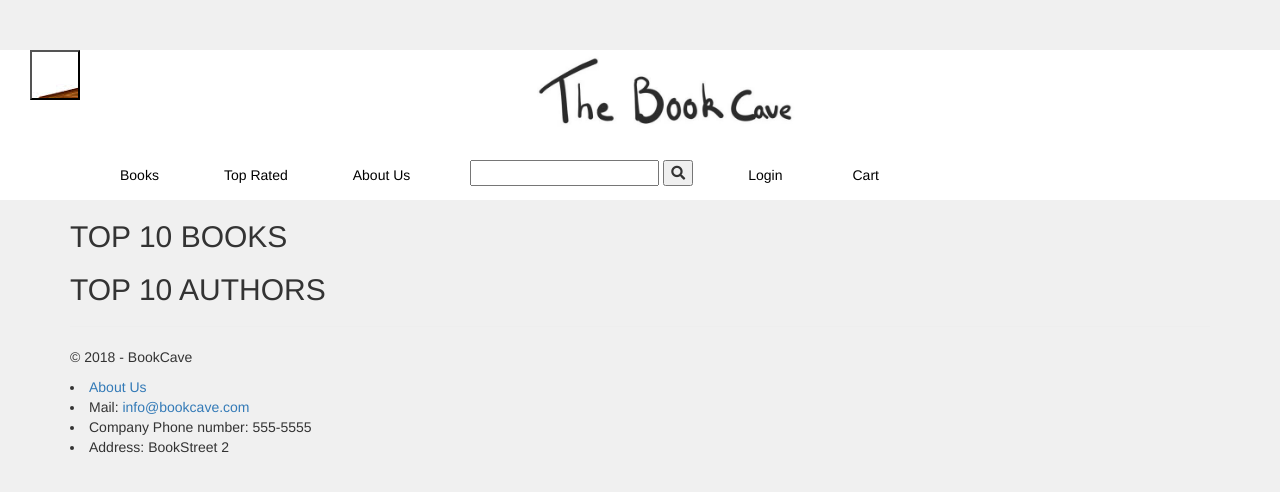
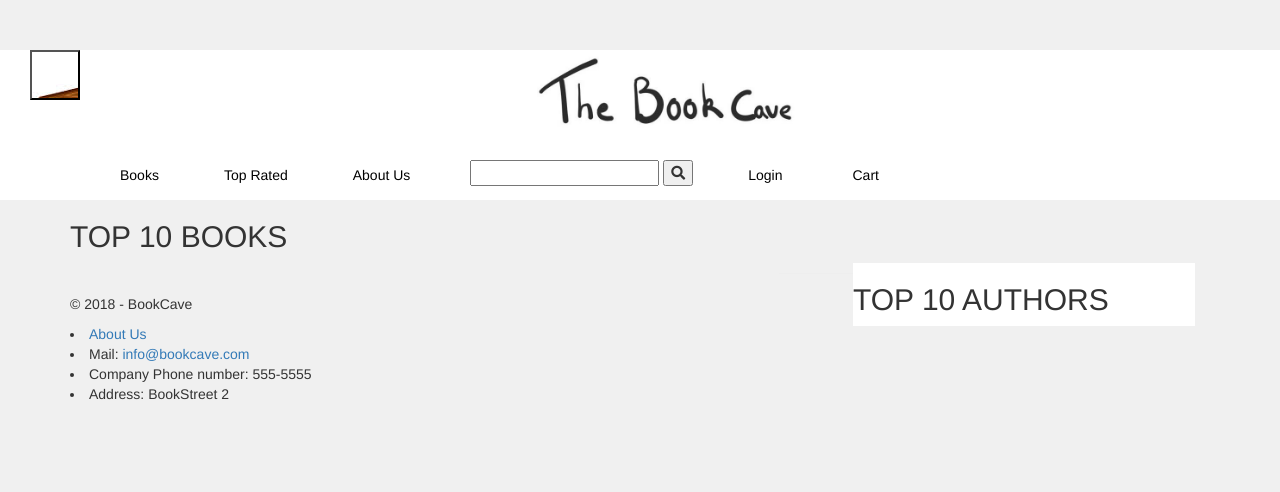
Before and after one commit to JohannHinrik/BookCave, an ASP.NET Core app: page /Book/TopRated in a window 1280 px wide. Shown: the top 492 px of the page. Run offline with ASP.NET Core 8, Linux system fonts and the light colour scheme; data that the repository does not hold is empty; the project's own start-up code is not run, and a stand-in starts its controllers and pages; some libraries are stand-ins or nearby versions.

Commit message:
additions to toprated, both css and cshtml

```diff
--- a/Views/Book/TopRated.cshtml
+++ b/Views/Book/TopRated.cshtml
@@ -1,10 +1,10 @@
 @model Tuple<List<BookCave.Models.ViewModels.BookListViewModel>,List<BookCave.Models.ViewModels.AuthorListViewModel>>
 
-<h2>TOP 10 BOOKS</h2>
-<div class="bookDetails">
+<h2 id="topBooksH2">TOP 10 BOOKS</h2>
+<div id="topBooks">
     @foreach(var book in Model.Item1)
     {
-        <div class="bookDiv">
+        <div class="topBookDiv">
             <div>
                 <img src="~/images/books/(@book.BookId).jpg" alt="@book.Title" class="bookCover">
             </div>
@@ -23,8 +23,8 @@
     }
 </div>
 
-<h2>TOP 10 AUTHORS</h2>
-<div class="authorDetails">
+<div id="topAuthors">
+    <h2 id="topAuthorH2">TOP 10 AUTHORS</h2>
     @foreach(var author in Model.Item2)
     {
         <div>
--- a/wwwroot/css/bookCaveStyle.css
+++ b/wwwroot/css/bookCaveStyle.css
@@ -67,18 +67,19 @@
 }
 /* for each book */
 
-.bookDiv
+.bookDiv, #topAuthors
 {
     width: 30%;
     float: left;
     margin-right: 15px;
     margin-bottom: 15px;
     background: white;
+    overflow: auto;
 }
 
 
 @media only screen and (max-width: 1200px) {
-    .bookDiv
+    .bookDiv, topBookDiv
     {
         width: 342px;
         margin-right: 15px;
@@ -187,3 +188,28 @@ h2
 {
     text-align: left;
 }
+
+/* Top Rated Books */
+#topBooks
+{
+    float:left;
+    width: 60%;
+    background: white;
+    margin-top: 15px;
+    margin-left: 25px;
+}
+
+#topAuthors
+{
+    float: right;
+    margin-right: 15px;
+}
+
+.topBookDiv
+{
+    width: 45%;
+    float: left;
+    margin-right: 10px;
+    margin-bottom: 15px;
+    background: white;
+}
```
